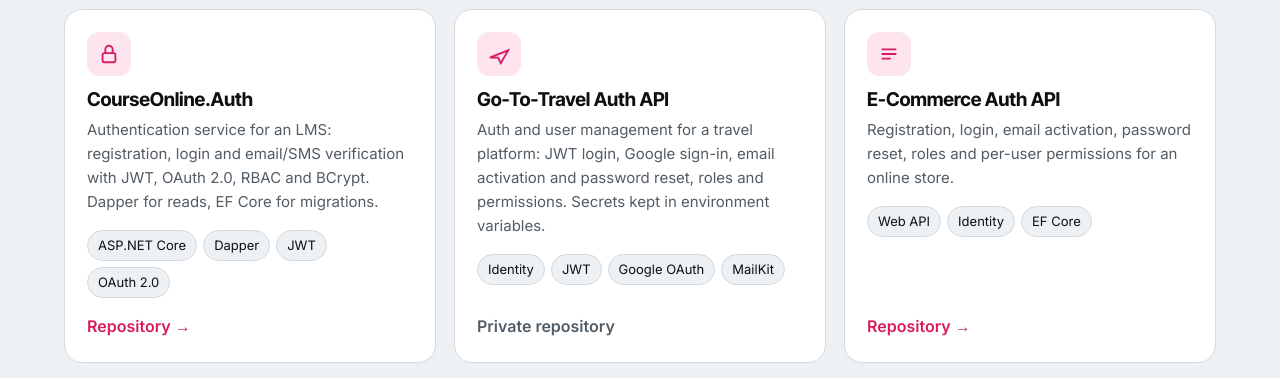
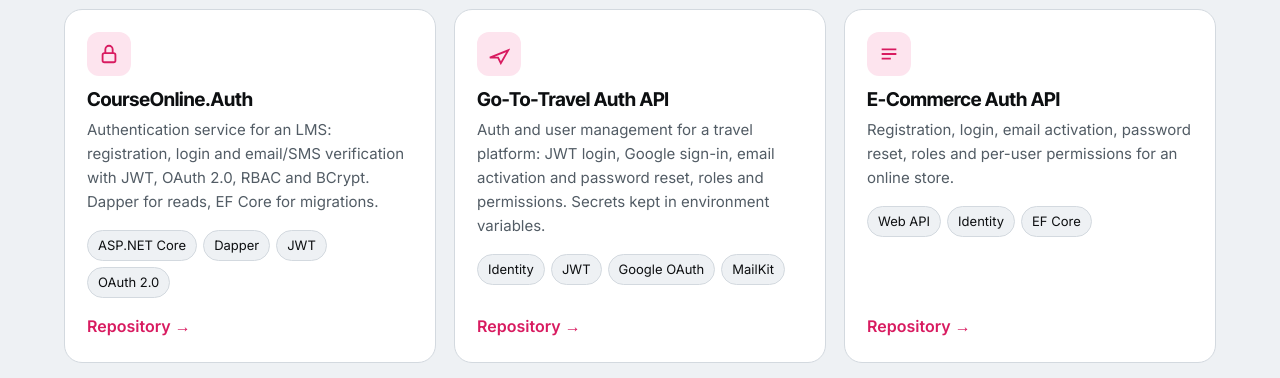
Before and after one commit to asmaa-mostafa25/asmaa-mostafa25.github.io, a plain HTML site: page index.html in a window 1280 px wide. Shown: the part 2842-3220 px from the top of the page. Drawn offline with Linux system fonts and the light colour scheme.

Commit message:
Link Go-To-Travel repo (now public)
Co-Authored-By: Claude Opus 5.5 <noreply@anthropic.com>
Claude-Session: https://claude.ai/code/session_018YKstHCZPBhWZoJGTBz9Gi

```diff
--- a/index.html
+++ b/index.html
@@ -348,7 +348,7 @@ footer .wrap{display:flex;justify-content:space-between;gap:12px;flex-wrap:wrap}
   const I={api:'<path d="M4 7h16M4 12h16M4 17h10"/>',lock:'<rect x="5" y="11" width="14" height="10" rx="2"/><path d="M8 11V7a4 4 0 0 1 8 0v4"/>',cart:'<circle cx="9" cy="20" r="1.5"/><circle cx="18" cy="20" r="1.5"/><path d="M3 4h2l2.5 11h11L21 8H6.5"/>',pill:'<path d="m10.5 20.5-7-7a5 5 0 0 1 7-7l7 7a5 5 0 0 1-7 7Z"/><path d="m8.5 8.5 7 7"/>',plane:'<path d="M2 16l20-8-8 14-3-6z"/>',users:'<circle cx="9" cy="8" r="4"/><path d="M2 21a7 7 0 0 1 14 0M17 4a4 4 0 0 1 0 8M22 21a7 7 0 0 0-4-6"/>'};
   const P=[
     {t:'CourseOnline.Auth',f:'api',i:'lock',d:'Authentication service for an LMS: registration, login and email/SMS verification with JWT, OAuth 2.0, RBAC and BCrypt. Dapper for reads, EF Core for migrations.',c:['ASP.NET Core','Dapper','JWT','OAuth 2.0'],u:'https://github.com/asmaa-mostafa25/CourseOnline-ASP.NET-Core'},
-    {t:'Go-To-Travel Auth API',f:'api',i:'plane',d:'Auth and user management for a travel platform: JWT login, Google sign-in, email activation and password reset, roles and permissions. Secrets kept in environment variables.',c:['Identity','JWT','Google OAuth','MailKit'],u:''},
+    {t:'Go-To-Travel Auth API',f:'api',i:'plane',d:'Auth and user management for a travel platform: JWT login, Google sign-in, email activation and password reset, roles and permissions. Secrets kept in environment variables.',c:['Identity','JWT','Google OAuth','MailKit'],u:'https://github.com/asmaa-mostafa25/go-to-travel-Api'},
     {t:'E-Commerce Auth API',f:'api',i:'api',d:'Registration, login, email activation, password reset, roles and per-user permissions for an online store.',c:['Web API','Identity','EF Core'],u:'https://github.com/asmaa-mostafa25/ECOMMERCEAPI'},
     {t:'E-Commerce MVC',f:'mvc',i:'cart',d:'Product catalog, cart, checkout and PayPal payments, with Admin and Customer roles and a dashboard for products, categories and orders.',c:['ASP.NET Core MVC','EF Core','PayPal'],u:'https://github.com/asmaa-mostafa25/EcommerceMVC'},
     {t:'Employee Management + Identity',f:'mvc',i:'users',d:'Employees and departments with ASP.NET Core Identity, custom middleware, cookies, sessions, custom validation attributes and a dashboard.',c:['MVC','Identity','Middleware'],u:'https://github.com/asmaa-mostafa25/EmployeeDeplab5'},
```
